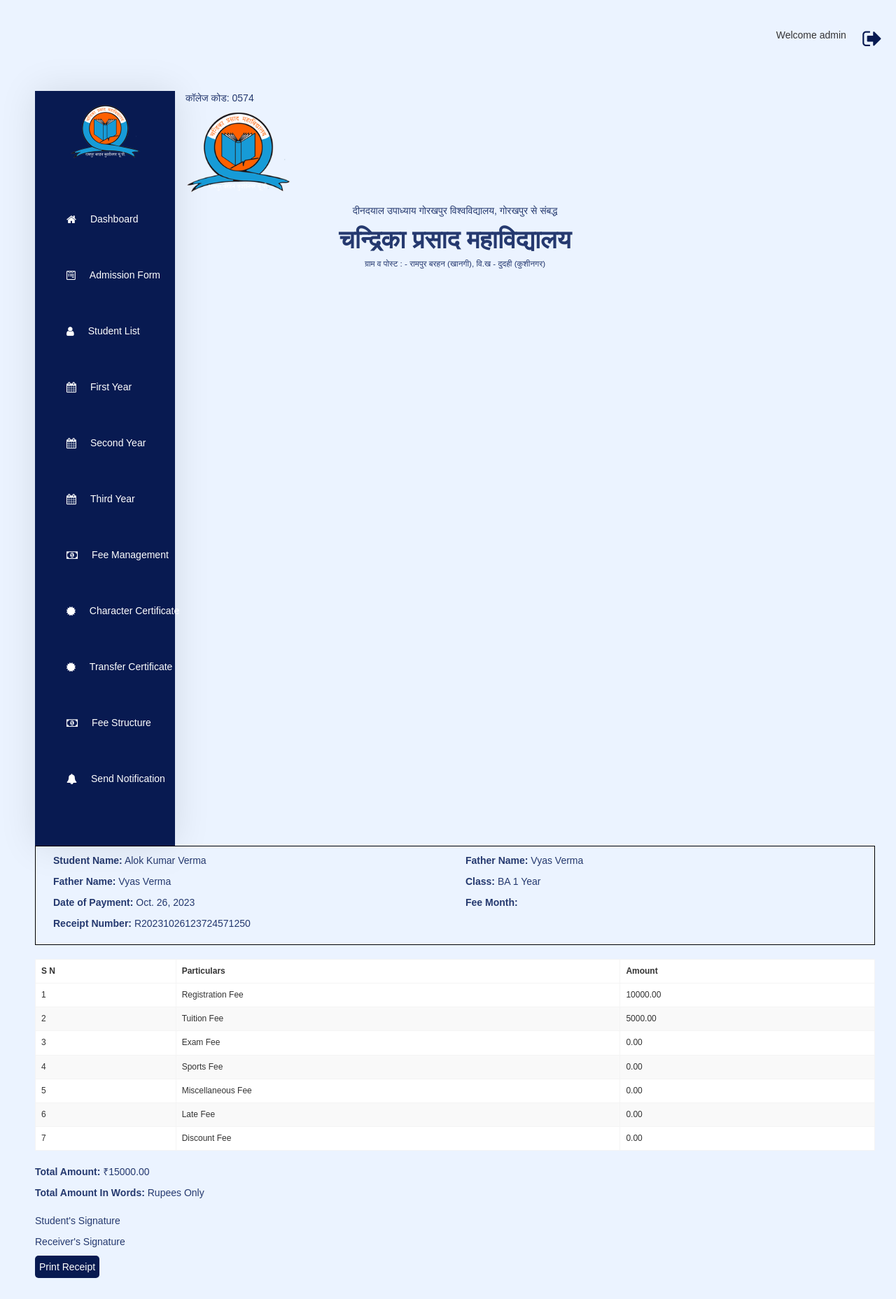
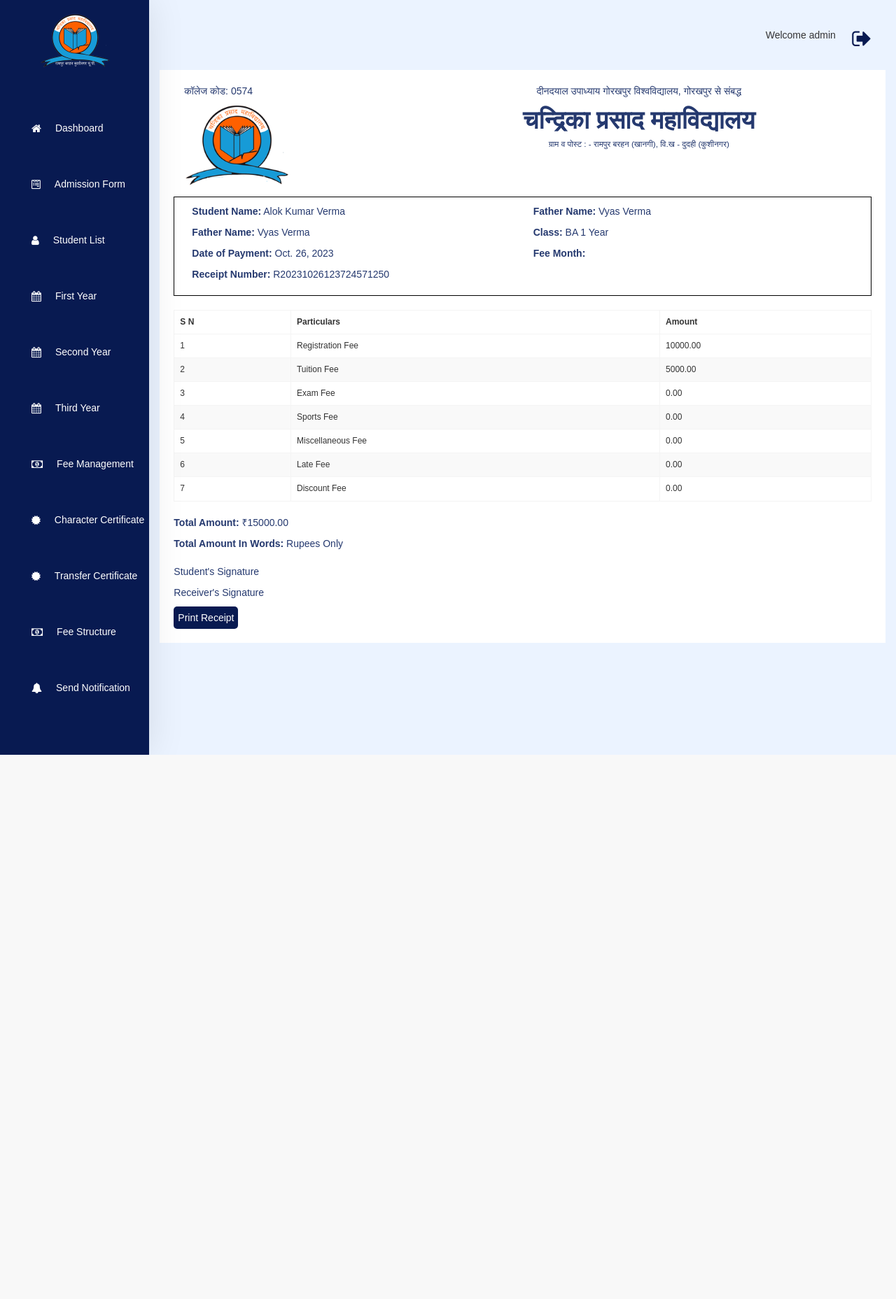
Before and after one commit to alok1994/collegeManagement, a Django app: page /fee_management/generate_receipt/71/ in a window 1280 px wide. Shown: the whole page at 70% size. After the commit the page ends 1079 px from the top, so only its background shows below. Run offline with Django 4.2, Linux system fonts and the light colour scheme; a user stored in the database is signed in; data comes from the database, SQL or seed files in the repository; some libraries are stand-ins or nearby versions.

Commit message:
receipt css

```diff
--- a/fee_management/templates/fee_management/receipt.html
+++ b/fee_management/templates/fee_management/receipt.html
@@ -12,12 +12,13 @@
         <link rel="stylesheet" type="text/css" href="/static/fee_management.css">
 </head>
 <body>
-    {% include 'headers.html' %}
 
-    <div class="feereceipt charac_cert">
+
+    <div class="container-fluid full-width feereceipt charac_cert">
         {% include 'sidebar.html' %}
 
-          <div class="content">
+          <div class="content col-sm-10">
+            {% include 'headers.html' %}
             <div class="static-box trans_cer">
                 <div class="col-sm-4">
                     <div class="combined-info">
--- a/static/fee_submission.css
+++ b/static/fee_submission.css
@@ -7,8 +7,9 @@
     align-items: flex-start;
     background-color: #fff;
 }
-.feereceipt {
-    margin: 30px 30px 30px 50px;
+.static-box.trans_cer {
+    background: white;
+    padding: 20px;
 }
 .header {
     font-size: 20px;
--- a/static/styles.css
+++ b/static/styles.css
@@ -564,7 +564,7 @@
             padding: 0px;
             text-align: center;
         }
-        .sidebar, button.print_btn, a.back_to_student, header, title{
+        .sidebar, button.print_btn, a.back_to_student, header, title, button#print-button{
            display:none !important;
         }
         .combined-info {
```
